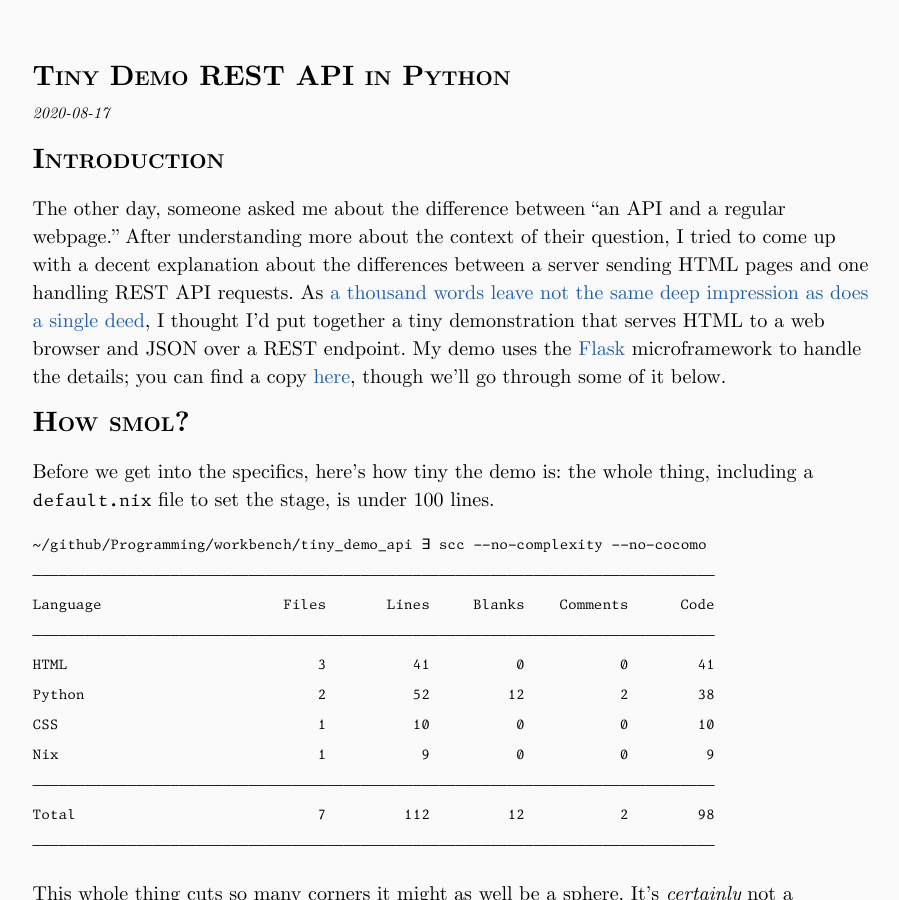
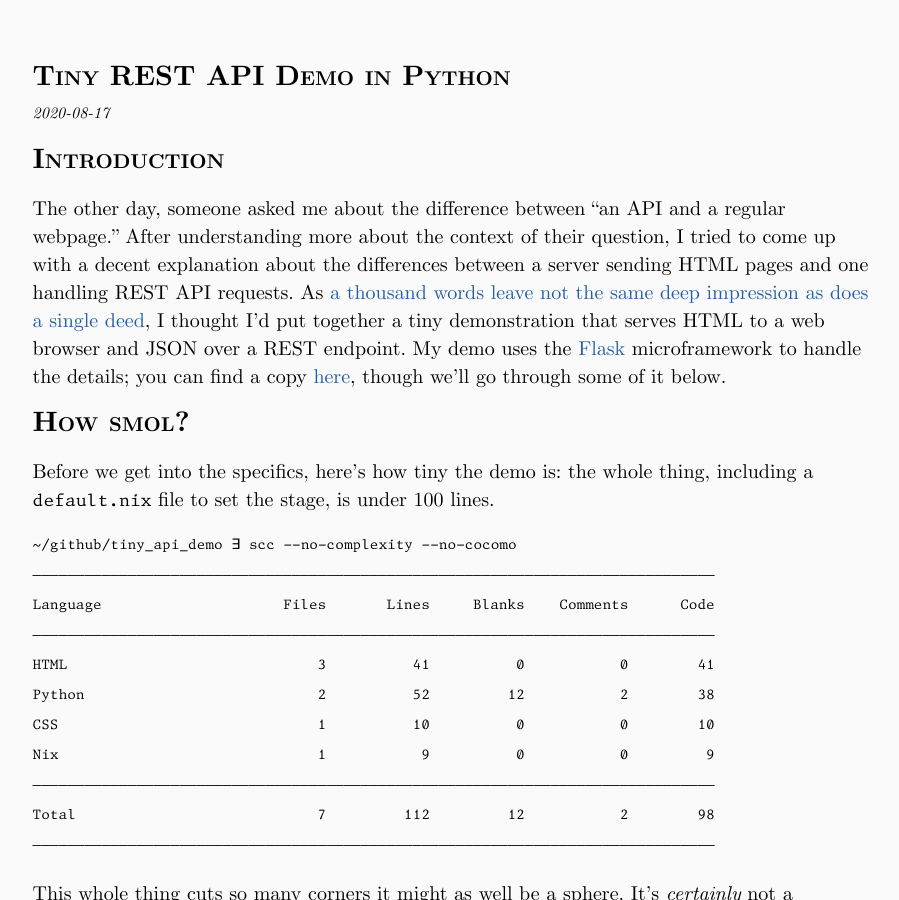
Before and after one commit to genos/genos.github.io, a Jekyll site: the page built from _posts/2020-08-17-tiny-api-demo.md, in a window 1280 px wide and 900 px high. Shown: the whole window, without its empty margins (185-1084 px from the left). Built offline with Jekyll 4.4.1, drawn with Linux system fonts in a browser that asks for light colours; some of the changed text lies outside the part shown.

Commit message:
moving stuff around

````diff
--- a/_posts/2020-08-17-api-tiny-demo.md
+++ b/_posts/2020-08-17-tiny-api-demo.md
@@ -1,5 +1,5 @@
 ---
-title: "Tiny Demo REST API in Python"
+title: "Tiny REST API Demo in Python"
 layout: post
 ---
 
@@ -8,14 +8,14 @@
 The other day, someone asked me about the difference between "an API and a regular webpage."
 After understanding more about the context of their question, I tried to come up with a decent explanation about the differences between a server sending HTML pages and one handling REST API requests.
 As [a thousand words leave not the same deep impression as does a single deed](https://en.wikipedia.org/wiki/A_picture_is_worth_a_thousand_words#History), I thought I'd put together a tiny demonstration that serves HTML to a web browser and JSON over a REST endpoint.
-My demo uses the [Flask](https://flask.palletsprojects.com/) microframework to handle the details; you can find a copy [here](https://github.com/genos/Programming/tree/main/workbench/tiny_demo_api), though we'll go through some of it below.
+My demo uses the [Flask](https://flask.palletsprojects.com/) microframework to handle the details; you can find a copy [here](https://github.com/genos/tiny_api_demo), though we'll go through some of it below.
 
 # How smol?
 
 Before we get into the specifics, here's how tiny the demo is: the whole thing, including a `default.nix` file to set the stage, is under 100 lines.
 
 ```
-~/github/Programming/workbench/tiny_demo_api ∃ scc --no-complexity --no-cocomo
+~/github/tiny_api_demo ∃ scc --no-complexity --no-cocomo
 ───────────────────────────────────────────────────────────────────────────────
 Language                     Files       Lines     Blanks    Comments      Code
 ───────────────────────────────────────────────────────────────────────────────
@@ -97,20 +97,20 @@
 
 With the server running, we can visit the home page:
 
-<img src="{{ "/public/api_tiny_demo_index.png" | absolute_url }}" width="42%" alt="Homepage" />
+<img src="{{ "/public/tiny_api_demo_index.png" | absolute_url }}" width="42%" alt="Homepage" />
 
 Or report pages for any specific student:
 
-<img src="{{ "/public/api_tiny_demo_alice.png" | absolute_url }}" width="42%" alt="Alice's page" />
+<img src="{{ "/public/tiny_api_demo_alice.png" | absolute_url }}" width="42%" alt="Alice's page" />
 
 However, we can also get JSON data for individual students by pinging the REST endpoint; using, e.g. [HTTPie](https://httpie.org) to query the endpoint via `http --body :5000/api/Dave`, we get
 
-<img src="{{ "/public/api_tiny_demo_dave.png" | absolute_url}} " width="75%" alt="Dave's JSON" />
+<img src="{{ "/public/tiny_api_demo_dave.png" | absolute_url}} " width="75%" alt="Dave's JSON" />
 
 
 # Everything Else
 
-To round out the example, we also have [some minimal CSS](https://github.com/genos/Programming/tree/main/workbench/tiny_demo_api/static/styles.css) and [two other HTML templates](https://github.com/genos/Programming/tree/main/workbench/tiny_demo_api/templates).
+To round out the example, we also have [some minimal CSS](https://github.com/genos/tiny_api_demo/blob/main/static/styles.css) and [two other HTML templates](https://github.com/genos/tiny_api_demo/blob/main/templates).
 Here's the `default.nix` to specify the W O R L D:
 
 ```
@@ -118,7 +118,7 @@
   pkgs = import (fetchTarball "https://github.com/NixOS/nixpkgs/archive/20.03.tar.gz") { };
   py = pkgs.python38Full.withPackages (p: [ p.flask ]);
 in pkgs.stdenv.mkDerivation {
-  name = "tiny_demo_api";
+  name = "tiny_api_demo";
   buildInputs = [ py ];
   shellHooks = "export FLASK_APP=app.py";
 }
````
Also changed, not shown: public/tiny_api_demo_alice.png (renamed from public/api_tiny_demo_alice.png), public/tiny_api_demo_dave.png (renamed from public/api_tiny_demo_dave.png), public/tiny_api_demo_index.png (renamed from public/api_tiny_demo_index.png).
